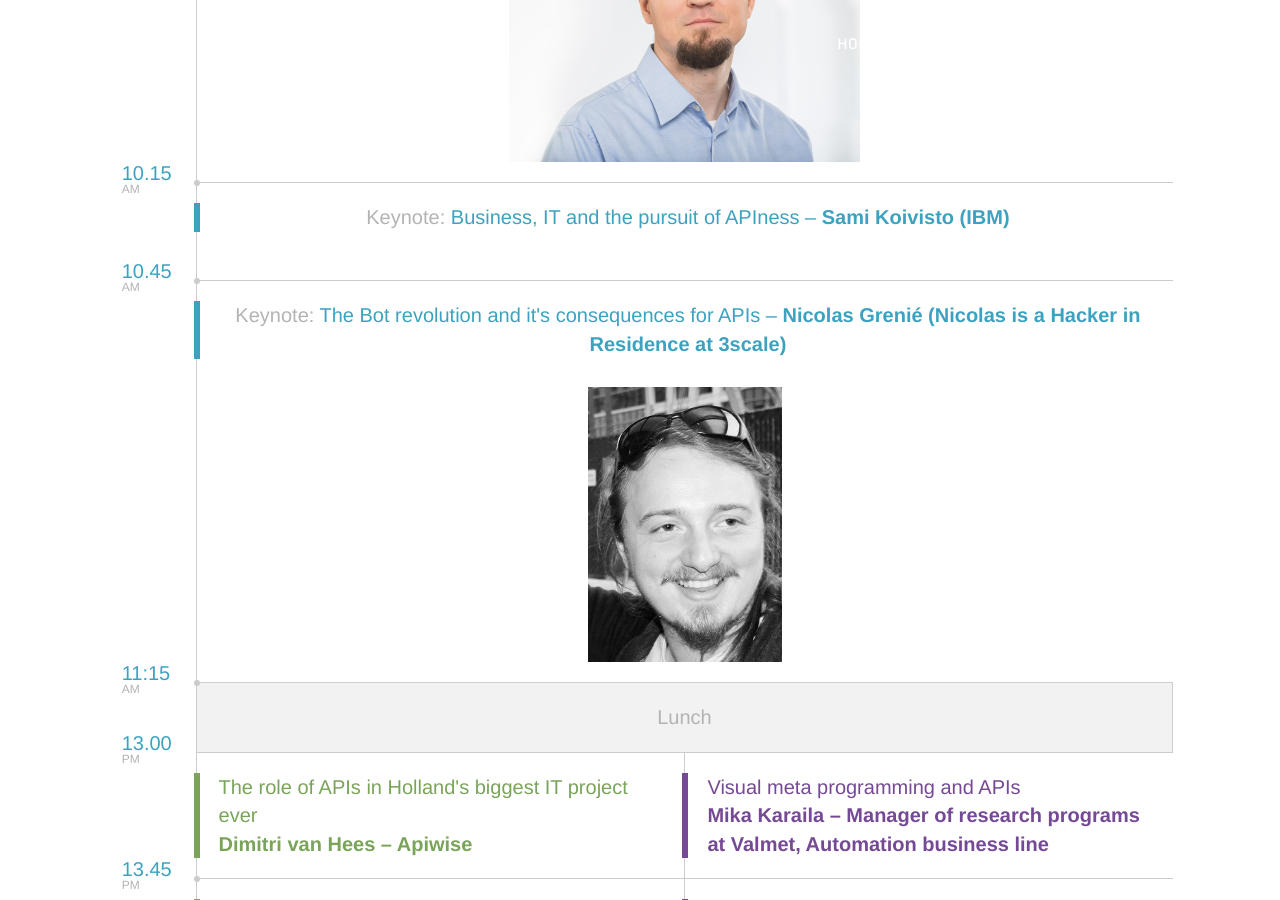
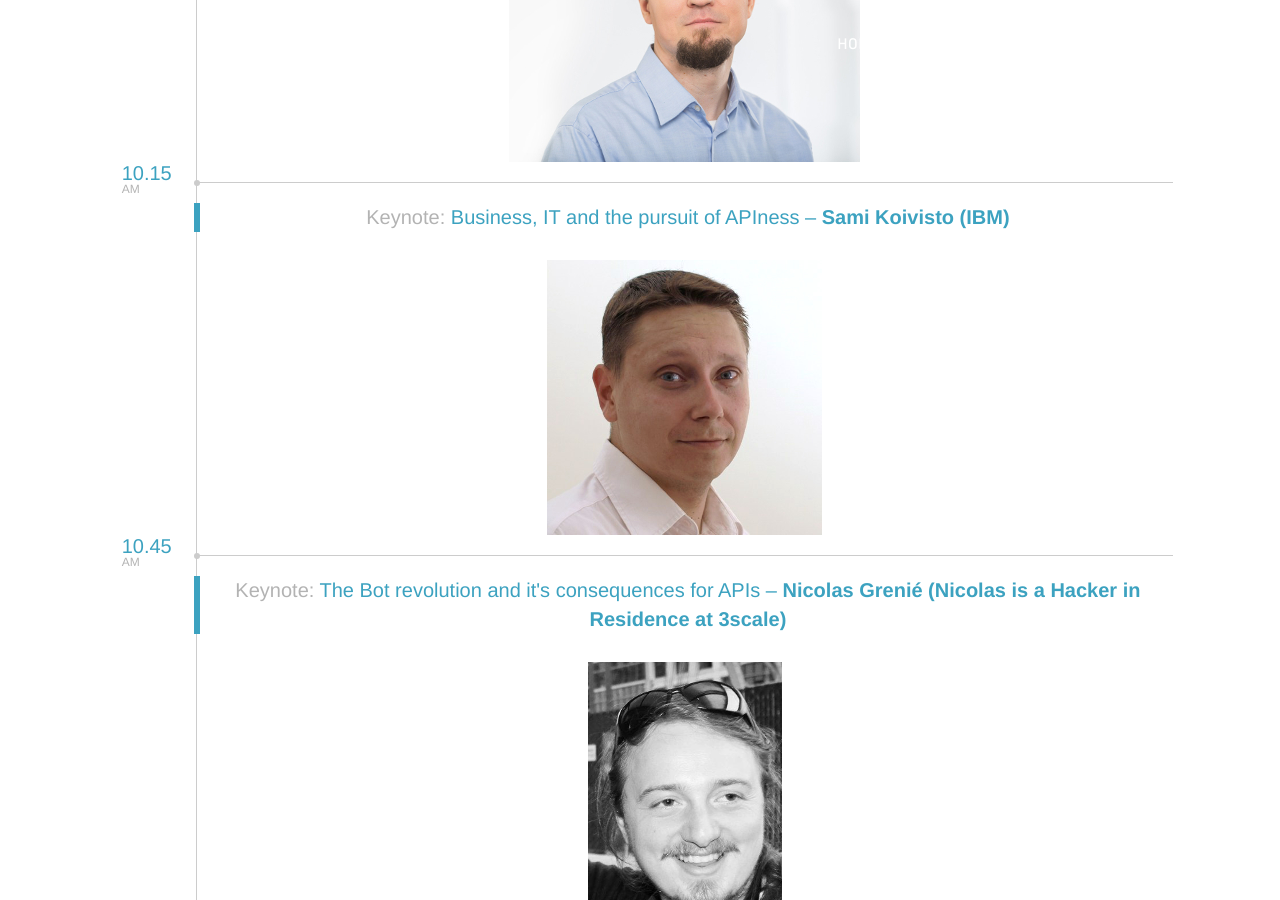
Before and after one commit to apidaysnordic/apidaysnordic.github.io, a Jekyll site: the page built from programme/index.md, in a window 1280 px wide and 900 px high, scrolled down 1135 px. Built offline with Jekyll 4.4.1, drawn with Linux system fonts in a browser that asks for light colours; some web fonts are replaced; comment, search, counter and statistics services are not loaded.

Commit message:
Added Sami

```diff
--- a/_layouts/programme.html
+++ b/_layouts/programme.html
@@ -138,7 +138,7 @@
                         <a href="/2016/05/09/ibm-keynote.html"><span>Keynote:</span> Business, IT and the pursuit of APIness &ndash;
 			<strong>Sami Koivisto (IBM)</strong></a>
 			<br/>
-			<!-- <img src="/images/speakers/sami.png"/>-->
+			<img src="/images/speakers/sami.png"/>
                     </div>
                 </div>
 
```
